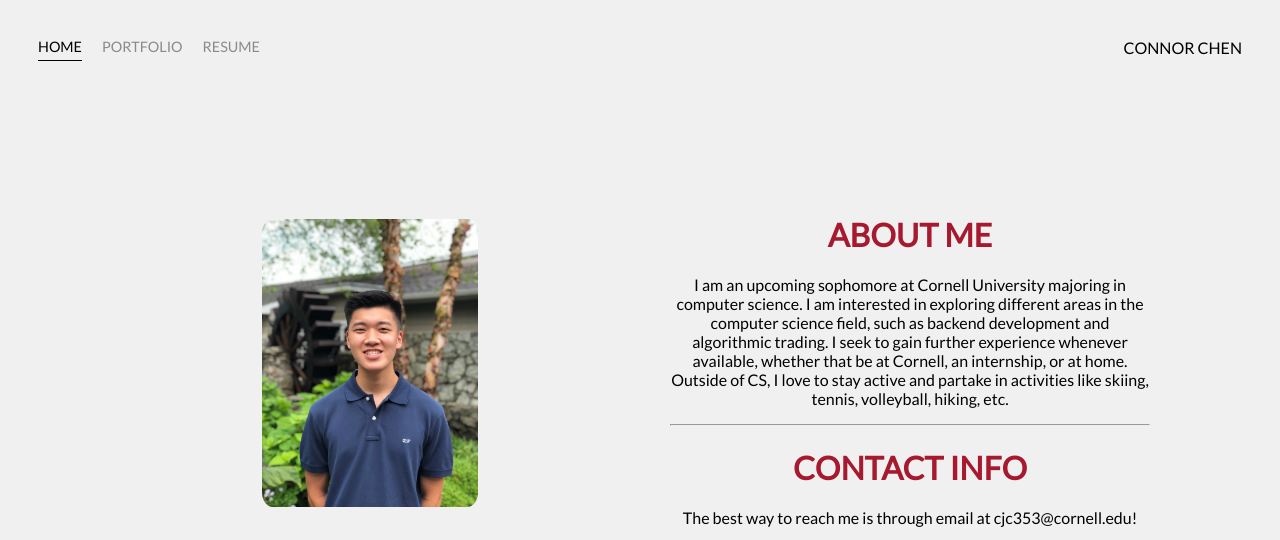
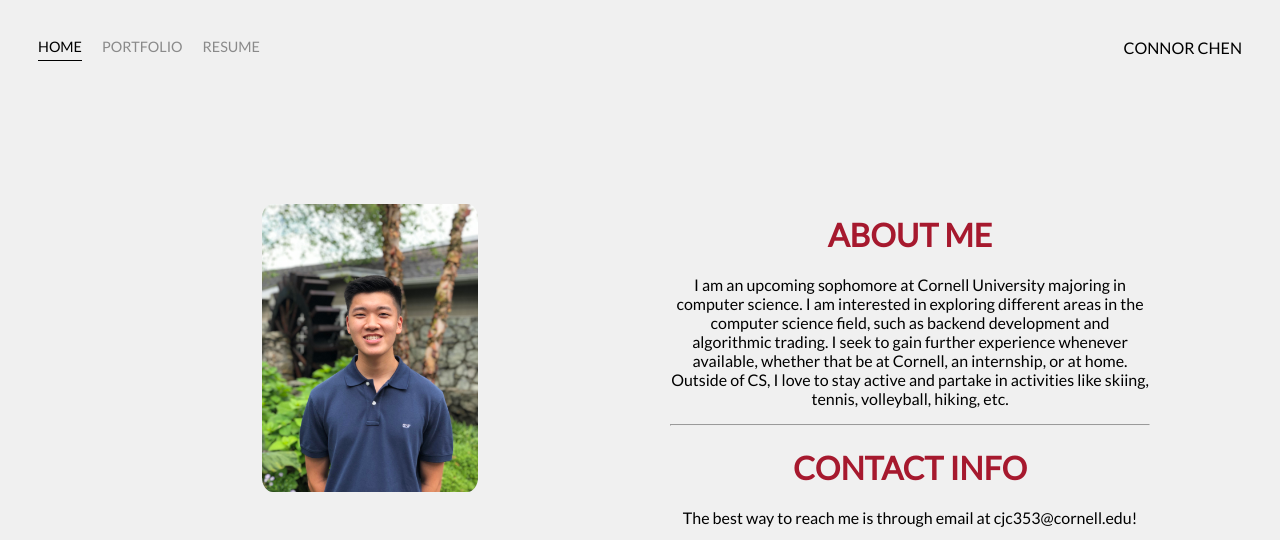
Before and after one commit to connorjchen/old--connorjchen.github.io, a plain HTML site: page index.html in a window 1280 px wide. Shown: the top 540 px of the page. Drawn offline with Linux system fonts and the light colour scheme.

Commit message:
Update index.html

```diff
--- a/index.html
+++ b/index.html
@@ -33,7 +33,7 @@
         </div>
         <div class="content-wrapper">
             <div class="two-column-wrapper">
-                <div class="profile-image-wrapper" style="padding-top:25px;">
+                <div class="profile-image-wrapper" style="padding-top:10px;">
                     <img src="images/profile.jpg">
                 </div>
 
```
